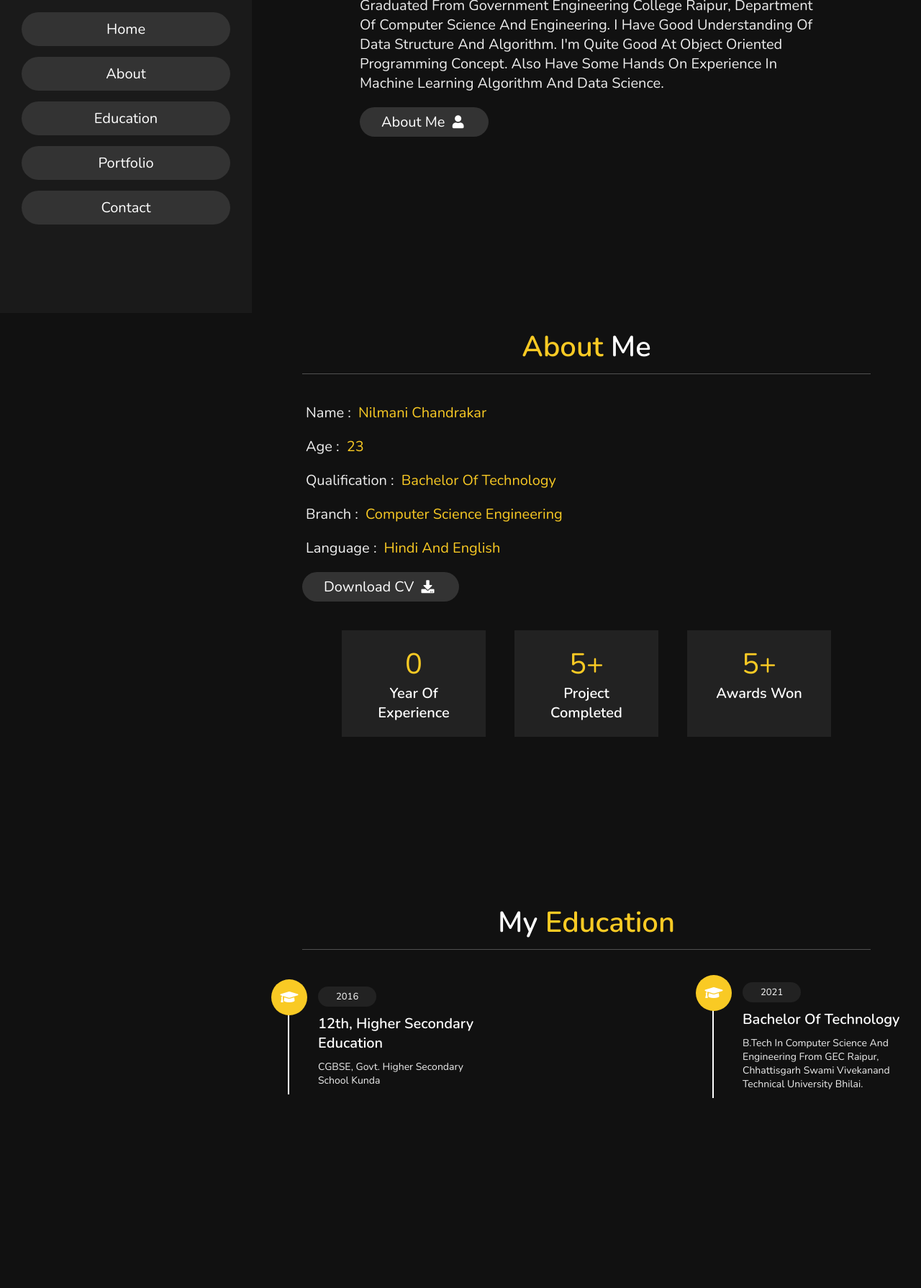
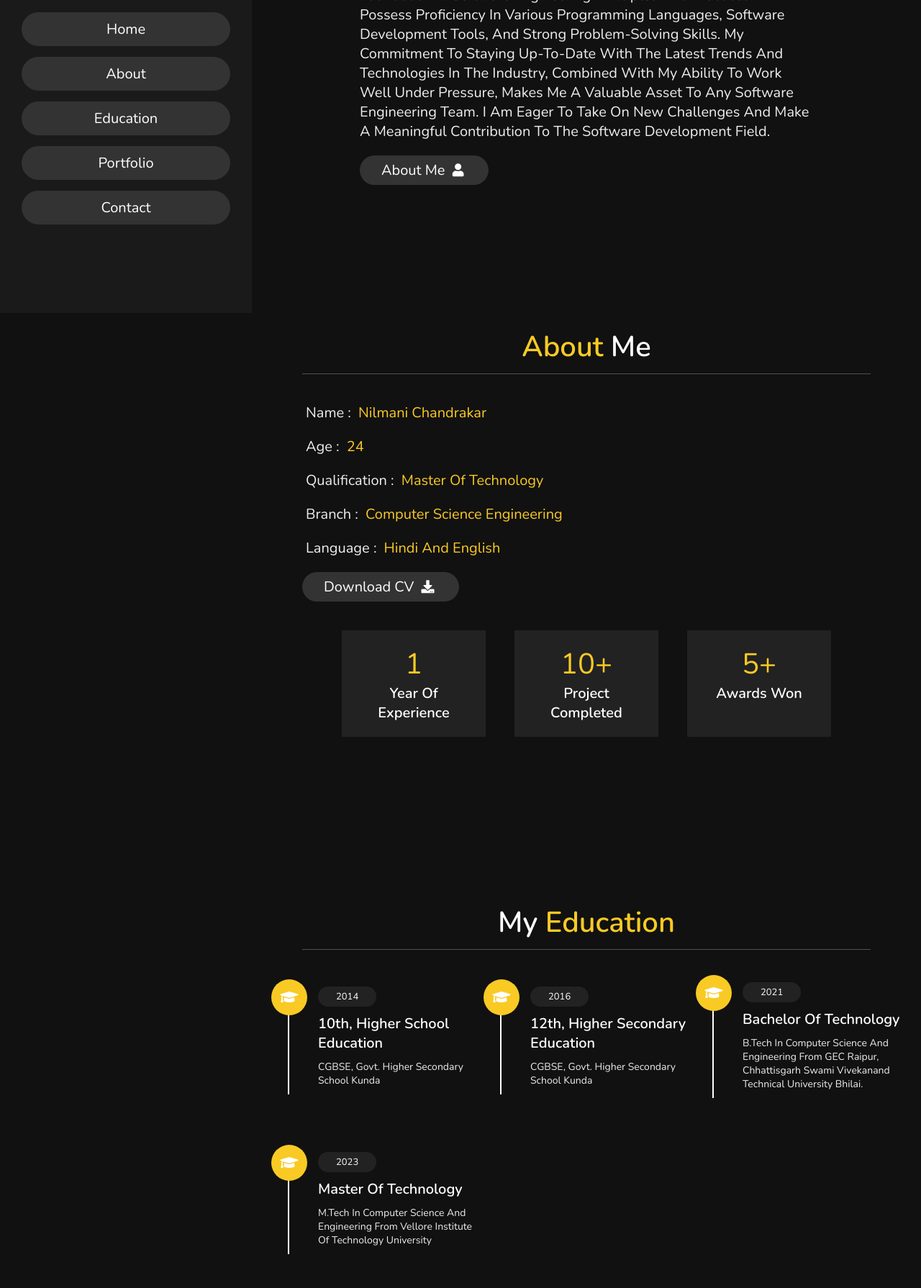
Before and after one commit to nilmanichandrakar/MywebPage, a plain HTML site: page index.html in a window 1280 px wide. Shown: the part 365-2155 px from the top of the page at 72% size. Drawn offline with nearby package versions, Linux system fonts and the light colour scheme; files whose address does not match are found by name.

Commit message:
updated education details

```diff
--- a/index.html
+++ b/index.html
@@ -5,8 +5,11 @@
     <meta name="viewport" content="width=device-width, initial-scale=1.0">
     <title>My Portfolio </title>
 
-    <!-- font awesome cdn link  -->
+    <!-- font awesome cdn link    -->
     <link rel="stylesheet" href="https://cdnjs.cloudflare.com/ajax/libs/font-awesome/5.15.2/css/all.min.css">
+
+
+
 
     <!-- custom css file link  -->
     <link rel="stylesheet" href="styles.css">
@@ -32,7 +35,7 @@
     <div class="user">
         <img src="img/myimg.jpg" alt="">
         <h3 class="name">Nilmani Chandrakar</h3>
-        <p class="post">Computer Science engineer</p>
+        <p class="post">software Engineer</p>
     </div>
 
     <nav class="navbar">
@@ -57,7 +60,8 @@
 
     <h3>HI THERE !</h3>
     <h1>I'M <span>Nilmani Chandrakar</span></h1>
-    <p>Graduated from Government Engineering College Raipur, department of computer science and engineering. I have good understanding of Data Structure and algorithm. I'm quite good at object oriented programming concept. Also have some hands on experience in machine learning algorithm and Data science.
+    <p>I am an aspiring software engineer currently pursuing m.tech in computer science and engineering at vit university,  I have a strong foundation in software engineering principles and practices. I possess proficiency in various programming languages, software development tools, and strong problem-solving skills. My commitment to staying up-to-date with the latest trends and technologies in the industry, combined with my ability to work well under pressure, makes me a valuable asset to any software engineering team.
+        I am eager to take on new challenges and make a meaningful contribution to the software development field.
     </p>
     <a href="#about"><button class="btn">about me <i class="fas fa-user"></i></button></a>
 
@@ -75,8 +79,8 @@
 
     <div class="info">
         <h3> <span> name : </span> Nilmani Chandrakar </h3>
-        <h3> <span> age : </span> 23 </h3>
-        <h3> <span> qualification : </span> Bachelor of Technology </h3>
+        <h3> <span> age : </span> 24 </h3>
+        <h3> <span> qualification : </span> Master of Technology </h3>
         <h3> <span> Branch : </span> Computer Science engineering</h3>
         <h3> <span> language : </span> hindi and English </h3>
         <a href="./Resume.pdf"><button class="btn"> download CV <i class="fas fa-download"></i> </button></a>
@@ -85,12 +89,12 @@
     <div class="counter">
 
         <div class="box">
-            <span>0</span>
+            <span>1</span>
             <h3>year of experience</h3>
         </div>
 
         <div class="box">
-            <span>5+</span>
+            <span>10+</span>
             <h3>project completed</h3>
         </div>
 
@@ -122,6 +126,13 @@
 
     <div class="box">
         <i class="fas fa-graduation-cap"></i>
+        <span>2014</span>
+        <h3>10th, Higher School Education</h3>
+        <p>CGBSE, Govt. Higher secondary school Kunda</p>
+    </div>
+
+    <div class="box">
+        <i class="fas fa-graduation-cap"></i>
         <span>2016</span>
         <h3>12th, Higher Secondary education</h3>
         <p>CGBSE, Govt. Higher secondary school Kunda</p>
@@ -134,18 +145,18 @@
         <p>B.Tech in Computer Science and Engineering from GEC Raipur, Chhattisgarh Swami Vivekanand Technical University Bhilai.</p>
     </div>
 
-  <!--  <div class="box">
+   <div class="box">
         <i class="fas fa-graduation-cap"></i>
-        <span>2018</span>
-        <h3>front end development</h3>
-        <p>Lorem ipsum dolor sit amet consectetur adipisicing elit. Obcaecati quos alias praesentium. Id autem provident laborum quae, distinctio eaque temporibus!</p>
+        <span>2023</span>
+        <h3>Master of Technology</h3>
+        <p>M.Tech in Computer Science and Engineering from Vellore Institute of Technology University </p>
     </div>
 
-    <div class="box">
+  <!--   <div class="box">
         <i class="fas fa-graduation-cap"></i>
         <span>2019</span>
         <h3>front end development</h3>
-        <p>Lorem ipsum dolor sit amet consectetur adipisicing elit. Obcaecati quos alias praesentium. Id autem provident laborum quae, distinctio eaque temporibus!</p>
+        <p></p>
     </div>
 
     <div class="box">
@@ -155,12 +166,7 @@
         <p>Lorem ipsum dolor sit amet consectetur adipisicing elit. Obcaecati quos alias praesentium. Id autem provident laborum quae, distinctio eaque temporibus!</p>
     </div>
 
-    <div class="box">
-        <i class="fas fa-graduation-cap"></i>
-        <span>2021</span>
-        <h3>front end development</h3>
-        <p>Lorem ipsum dolor sit amet consectetur adipisicing elit. Obcaecati quos alias praesentium. Id autem provident laborum quae, distinctio eaque temporibus!</p>
-    </div>-->
+
 
 </div>
 
@@ -221,14 +227,14 @@
 
         <div class="info">
             <h3> <i class="fas fa-envelope"></i> 98nilmanichandrakar@gmail.com </h3>
-            <h3> <i class="fas fa-phone"></i> +123-456-7890</h3>
-            <h3> <i class="fas fa-phone"></i> +111-222-3333 </h3>
+            <h3> <i class="fas fa-phone"></i> +91 7879554541</h3>
+          <!--  <h3> <i class="fas fa-phone"></i> +111-222-3333 </h3>-->
             <h3> <i class="fas fa-map-marker-alt"></i> Raipur, Chhattisgarh, india - 492015. </h3>
         </div>
 
     </div>
 
-    <form action="">
+  <!--- <form action="">
 
         <input type="text" placeholder="name" class="box">
         <input type="email" placeholder="email" class="box">
@@ -236,7 +242,7 @@
         <textarea name="" id="" cols="30" rows="10" class="box message" placeholder="message"></textarea>
         <button type="submit" class="btn"> send <i class="fas fa-paper-plane"></i> </button>
 
-    </form>
+    </form>-->
 
 </div>
 
```
